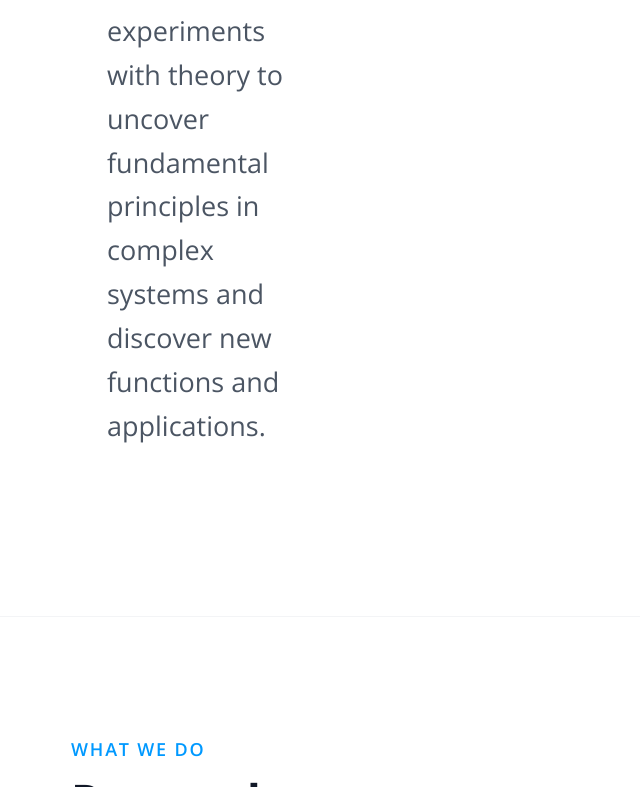
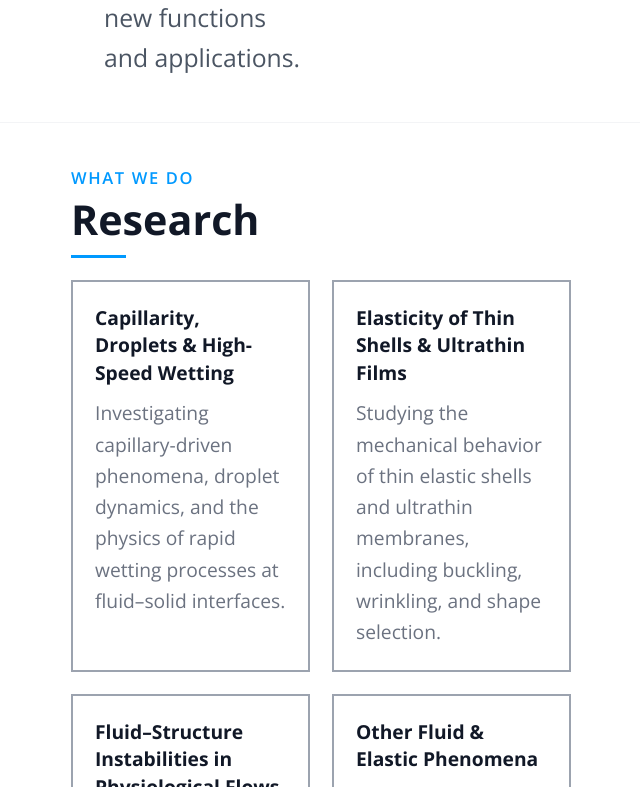
Before and after one commit to unicorn7102/personal-page, a Next.js app: page /personal-page/ in a window 1280 px wide. Shown: the part 1133-1920 px from the top of the page, without its empty margins (319-959 px from the left). Built offline with nearby package versions, Linux system fonts and the light colour scheme.

Commit message:
Compact layout: reduce section padding, font 22px, tighter spacing

```diff
--- a/src/app/globals.css
+++ b/src/app/globals.css
@@ -5,7 +5,7 @@
 @layer base {
   html {
     scroll-behavior: smooth;
-    font-size: 24px;
+    font-size: 22px;
   }
 
   body {
@@ -15,14 +15,14 @@
 
 @layer components {
   .section-label {
-    @apply text-lab-blue text-xs font-semibold uppercase tracking-widest mb-2;
+    @apply text-lab-blue text-xs font-semibold uppercase tracking-widest mb-1;
   }
 
   .section-title {
-    @apply text-3xl font-bold text-gray-900 mb-3;
+    @apply text-3xl font-bold text-gray-900 mb-2;
   }
 
   .section-rule {
-    @apply w-10 h-0.5 bg-lab-blue mb-8;
+    @apply w-10 h-0.5 bg-lab-blue mb-4;
   }
 }
--- a/src/components/Contact.tsx
+++ b/src/components/Contact.tsx
@@ -2,7 +2,7 @@ import bowingBear from "../../public/images/bow15.gif";
 
 export function Contact() {
   return (
-    <section id="contact" className="py-20 px-6 bg-white">
+    <section id="contact" className="py-8 px-6 bg-white">
       <div className="max-w-site mx-auto">
 
         {/* Header row: title on left, bear in white space on right */}
@@ -13,11 +13,11 @@ export function Contact() {
             <div className="section-rule" />
           </div>
           {/* eslint-disable-next-line @next/next/no-img-element */}
-          <img src={bowingBear.src} width={90} height={90} alt="" className="flex-shrink-0" />
+          <img src={bowingBear.src} width={70} height={70} alt="" className="flex-shrink-0" />
         </div>
 
         {/* Contact details */}
-        <p className="text-gray-600 leading-relaxed mb-8">
+        <p className="text-gray-600 leading-relaxed mb-4">
           We welcome inquiries from prospective students, postdocs, collaborators, and
           anyone interested in our research. Feel free to reach out!
         </p>
--- a/src/components/Footer.tsx
+++ b/src/components/Footer.tsx
@@ -1,7 +1,7 @@
 export function Footer() {
   const year = new Date().getFullYear();
   return (
-    <footer className="bg-gray-900 text-gray-400 py-10 px-6">
+    <footer className="bg-gray-900 text-gray-400 py-6 px-6">
       <div className="max-w-site mx-auto flex flex-col md:flex-row items-center justify-between gap-4 text-sm">
         <div>
           <p className="font-bold text-white mb-1">HE Lab</p>
--- a/src/components/Hero.tsx
+++ b/src/components/Hero.tsx
@@ -3,14 +3,14 @@ import heroImg from "../../public/hero.jpg";
 
 export function Hero() {
   return (
-    <section className="pt-16 min-h-[90vh] flex items-center bg-white border-b border-gray-100">
-      <div className="max-w-site mx-auto px-6 py-20 grid md:grid-cols-2 gap-12 items-center">
+    <section className="pt-16 flex items-center bg-white border-b border-gray-100">
+      <div className="max-w-site mx-auto px-6 py-8 grid md:grid-cols-2 gap-6 items-center">
         {/* Text */}
         <div>
-<h1 className="text-4xl md:text-5xl font-bold text-gray-900 mb-6 leading-tight">
+<h1 className="text-4xl md:text-5xl font-bold text-gray-900 mb-4 leading-tight">
             HE Lab
           </h1>
-          <p className="text-lg text-gray-600 leading-relaxed mb-8 max-w-lg">
+          <p className="text-lg text-gray-600 leading-relaxed mb-0 max-w-lg">
             Our research is inspired by biomechanical and industrial production
             problems, focusing on fluid instabilities, complex pattern formation,
             and the elasticity of slender structures. We combine experiments with
--- a/src/components/Members.tsx
+++ b/src/components/Members.tsx
@@ -78,7 +78,7 @@ function MemberCard({ member }: { member: Member }) {
 
 export function Members() {
   return (
-    <section id="members" className="py-20 px-6 bg-white border-b border-gray-100">
+    <section id="members" className="py-8 px-6 bg-white border-b border-gray-100">
       <div className="max-w-site mx-auto">
         <p className="section-label">The Team</p>
         <h2 className="section-title">Members</h2>
--- a/src/components/Publications.tsx
+++ b/src/components/Publications.tsx
@@ -63,13 +63,13 @@ const publications: Publication[] = [
 
 export function Publications() {
   return (
-    <section id="publications" className="py-20 px-6 bg-white border-b border-gray-100">
+    <section id="publications" className="py-8 px-6 bg-white border-b border-gray-100">
       <div className="max-w-site mx-auto">
         <p className="section-label">Academic Output</p>
         <h2 className="section-title">Publications</h2>
         <div className="section-rule" />
 
-        <ol className="space-y-6">
+        <ol className="space-y-4">
           {publications.map((pub, i) => (
             <li key={i} className="group flex gap-5 items-start">
               {/* Thumbnail */}
--- a/src/components/Research.tsx
+++ b/src/components/Research.tsx
@@ -27,17 +27,17 @@ const areas = [
 
 export function Research() {
   return (
-    <section id="research" className="py-20 px-6 bg-white border-b border-gray-100">
+    <section id="research" className="py-8 px-6 bg-white border-b border-gray-100">
       <div className="max-w-site mx-auto">
         <p className="section-label">What We Do</p>
         <h2 className="section-title">Research</h2>
         <div className="section-rule" />
 
-        <div className="grid sm:grid-cols-2 gap-6">
+        <div className="grid sm:grid-cols-2 gap-4">
           {areas.map((area) => (
             <div
               key={area.title}
-              className="p-6 border-2 border-gray-400 hover:border-lab-blue hover:shadow-sm transition-all group"
+              className="p-4 border-2 border-gray-400 hover:border-lab-blue hover:shadow-sm transition-all group"
             >
 
               <h3 className="font-bold text-gray-900 mb-2 group-hover:text-lab-blue transition-colors text-sm">
```
